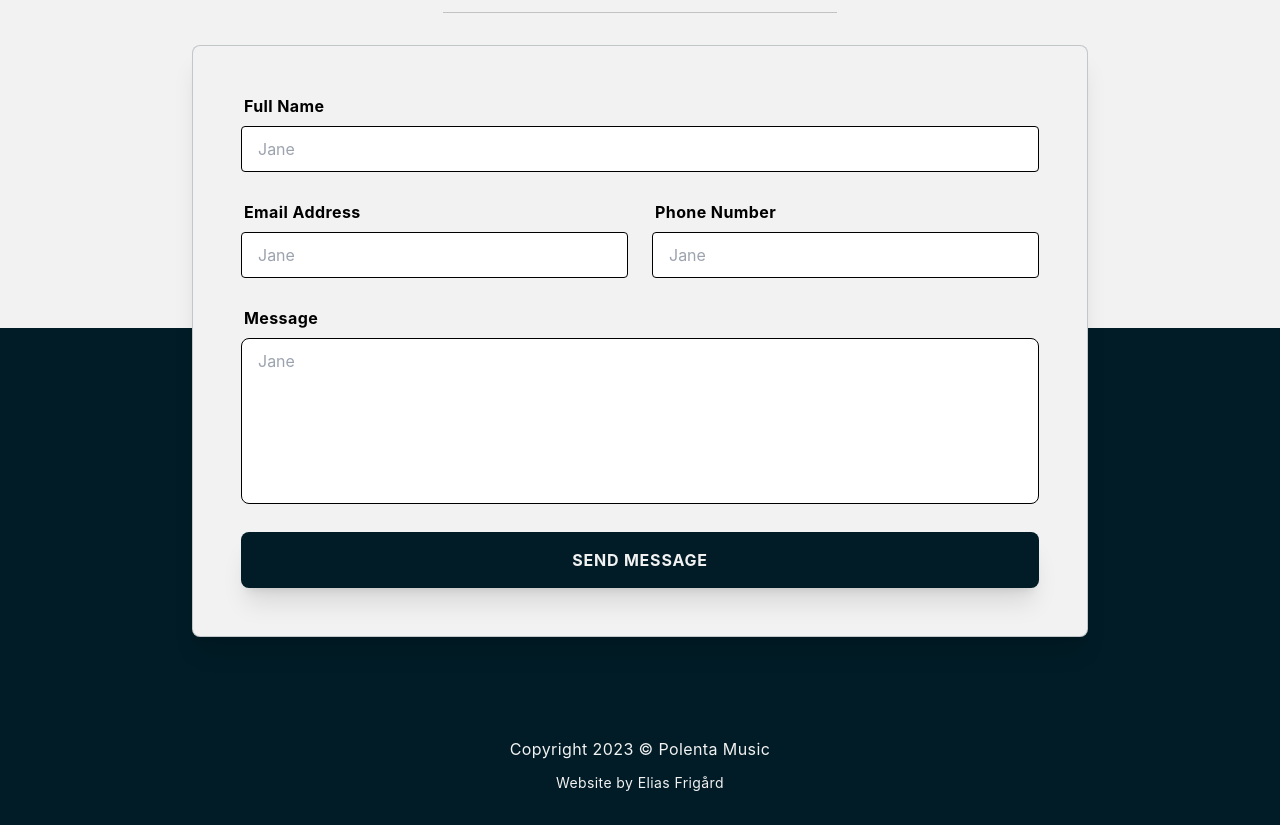
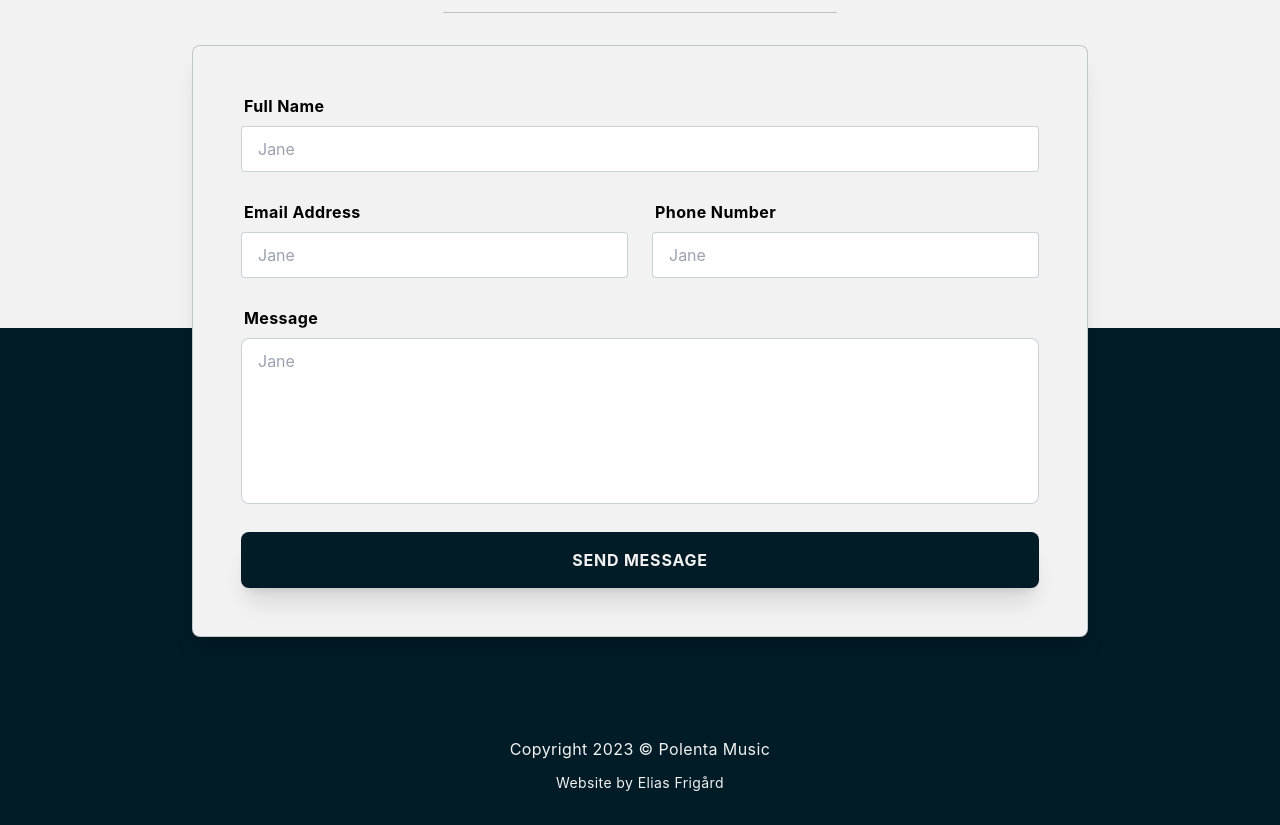
Before and after one commit to eliasfrigard/polenta, a Next.js app: page / in a window 1280 px wide. Shown: the part 3500-4325 px from the top of the page. Built offline with nearby package versions, Linux system fonts and the light colour scheme.

Commit message:
contact form borders

```diff
--- a/components/ContactForm.js
+++ b/components/ContactForm.js
@@ -20,9 +20,8 @@ export default function ContactForm() {
                   Full Name
                 </label>
                 <input
-                  className={`appearance-none block w-full bg-gray-200 text-gray-700 border  rounded py-3 px-4 mb-3 leading-tight focus:outline-none focus:bg-primary-500 ${
-                    !nameIsValid && 'border-red-500'
-                  }`}
+                  className={`appearance-none block w-full bg-gray-200 text-gray-700 border border-secondary-500 border-opacity-20 rounded py-3 px-4 mb-3 leading-tight focus:outline-none focus:bg-primary-500 ${!nameIsValid && 'border-red-500'
+                    }`}
                   id='grid-first-name'
                   type='text'
                   placeholder='Jane'
@@ -36,9 +35,8 @@ export default function ContactForm() {
                   Email Address
                 </label>
                 <input
-                  className={`appearance-none block w-full bg-gray-200 text-gray-700 border  rounded py-3 px-4 mb-3 leading-tight focus:outline-none focus:bg-primary-500 ${
-                    !emailIsValid && 'border-red-500'
-                  }`}
+                  className={`appearance-none block w-full bg-gray-200 text-gray-700 border border-secondary-500 border-opacity-20 rounded py-3 px-4 mb-3 leading-tight focus:outline-none focus:bg-primary-500 ${!emailIsValid && 'border-red-500'
+                    }`}
                   id='grid-first-name'
                   type='text'
                   placeholder='Jane'
@@ -50,9 +48,8 @@ export default function ContactForm() {
                   Phone Number
                 </label>
                 <input
-                  className={`appearance-none block w-full bg-gray-200 text-gray-700 border  rounded py-3 px-4 mb-3 leading-tight focus:outline-none focus:bg-primary-500 ${
-                    !phoneIsValid && 'border-red-500'
-                  }`}
+                  className={`appearance-none block w-full bg-gray-200 text-gray-700 border border-secondary-500 border-opacity-20 rounded py-3 px-4 mb-3 leading-tight focus:outline-none focus:bg-primary-500 ${!phoneIsValid && 'border-red-500'
+                    }`}
                   id='grid-first-name'
                   type='text'
                   placeholder='Jane'
@@ -67,9 +64,8 @@ export default function ContactForm() {
                 </label>
                 <textarea
                   rows='7'
-                  className={`resize-none appearance-none block w-full bg-gray-200 text-gray-700 border rounded-lg py-3 px-4 mb-3 leading-tight focus:outline-none focus:bg-primary-500 ${
-                    !messageIsValid && 'border-red-500'
-                  }`}
+                  className={`resize-none appearance-none block w-full bg-gray-200 text-gray-700 border border-secondary-500 border-opacity-20 rounded-lg py-3 px-4 mb-3 leading-tight focus:outline-none focus:bg-primary-500 ${!messageIsValid && 'border-red-500'
+                    }`}
                   id='grid-first-name'
                   type='text'
                   placeholder='Jane'
```
